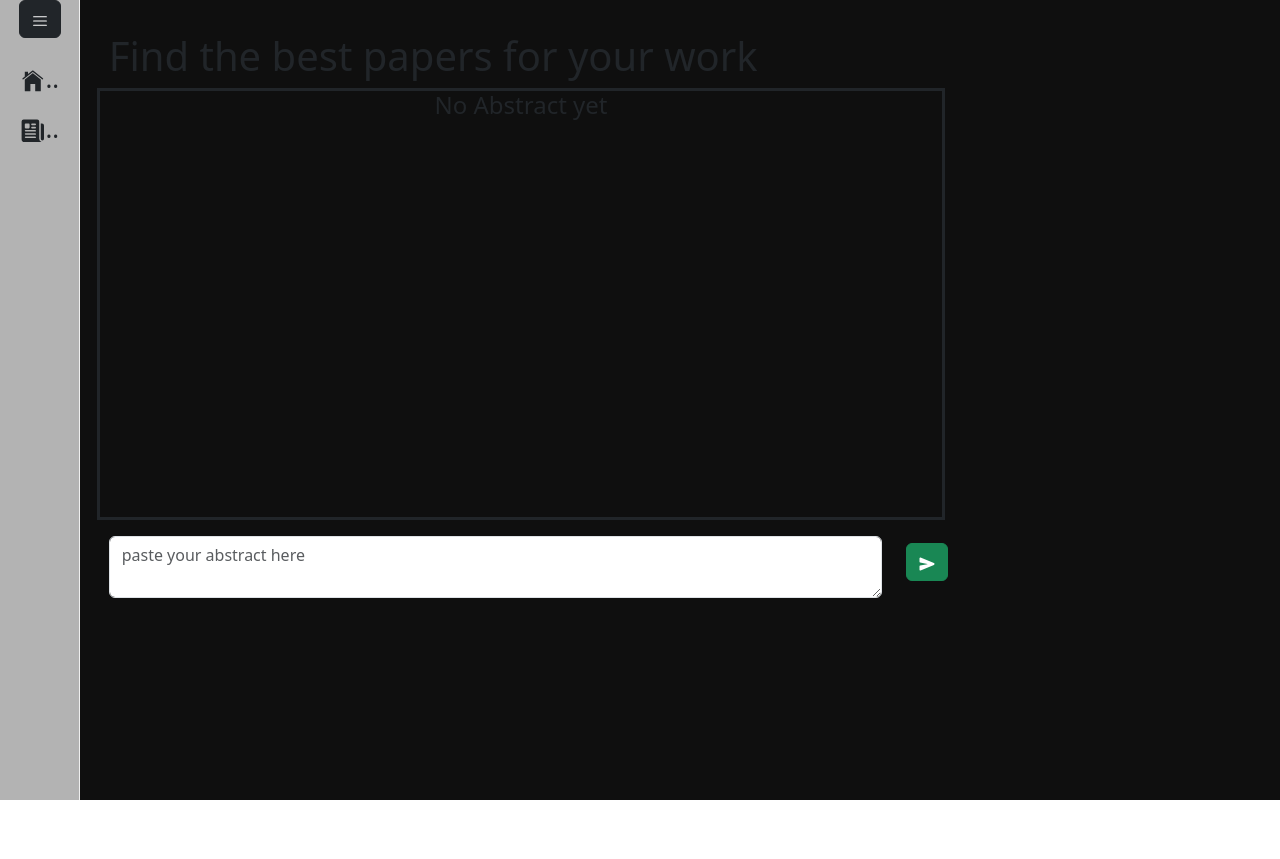
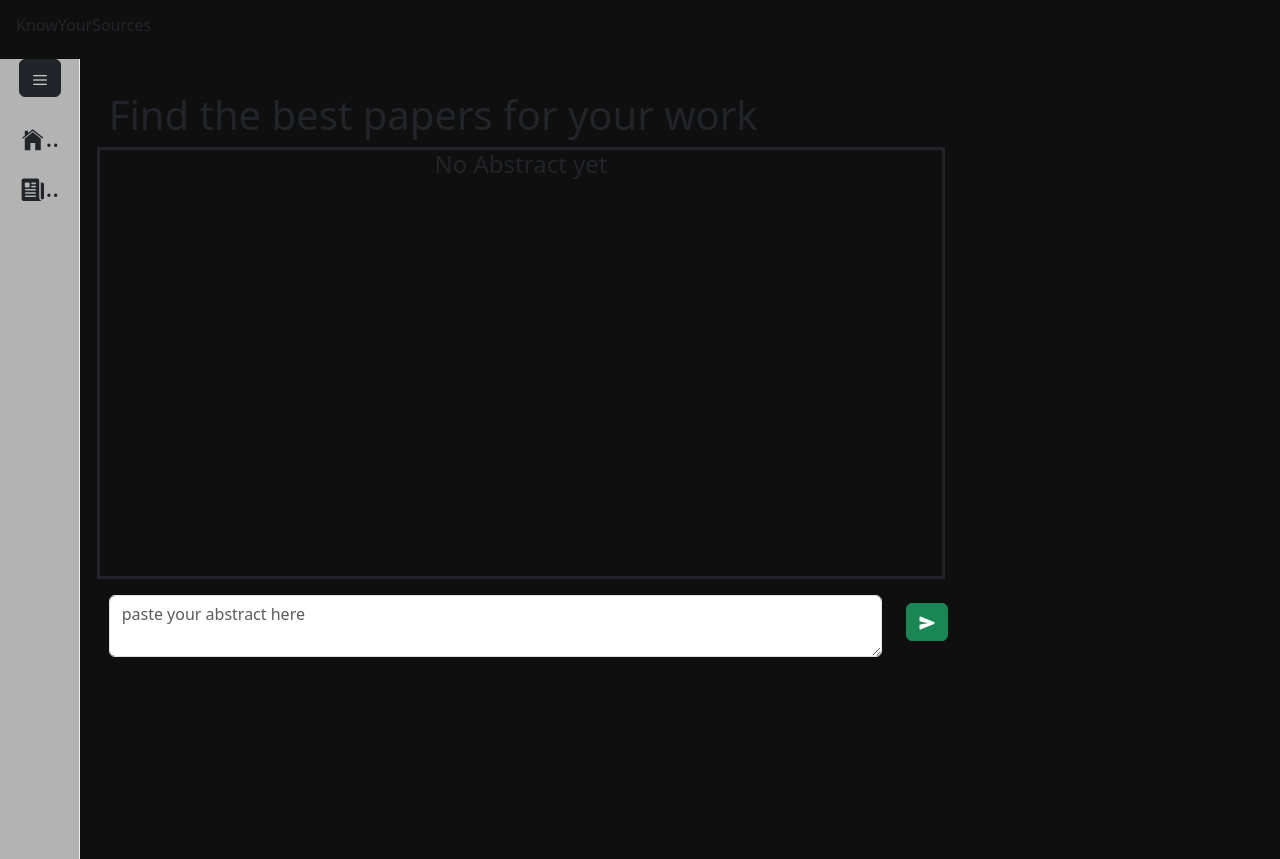
Before and after one commit to MrChriwo/KnowYourSources, a React (Vite) app in the folder frontend/: page / in a window 1280 px wide. Before the commit the page ends 800 px from the top, so only its background shows below. Built offline with nearby package versions, Linux system fonts and the light colour scheme.

Commit message:
add top banner to page

```diff
--- a/frontend/src/App.tsx
+++ b/frontend/src/App.tsx
@@ -2,12 +2,14 @@ import './App.scss'
 import {Routes, Route} from 'react-router-dom'
 import Sidebar from './components/sidebar/Sidebar'
 import Predict from './pages/predict'
-import { Row, Col } from 'react-bootstrap';
+import { Row, Col} from 'react-bootstrap';
+import TopBanner from './components/topBanner/TopBanner';
 
 const App = () => {
 
   return (
     <div className='app'>
+      <TopBanner/>
       <Row>
         {/* Sidebar */}
         <Col xs={1} className="sidebar">
--- /dev/null
+++ b/frontend/src/components/topBanner/TopBanner.tsx
@@ -0,0 +1,9 @@
+const TopBanner = () => {
+    return (
+        <div className="top-banner d-flex p-3">
+            <h6>KnowYourSources</h6>
+        </div>
+    );
+}
+
+export default TopBanner;
```
